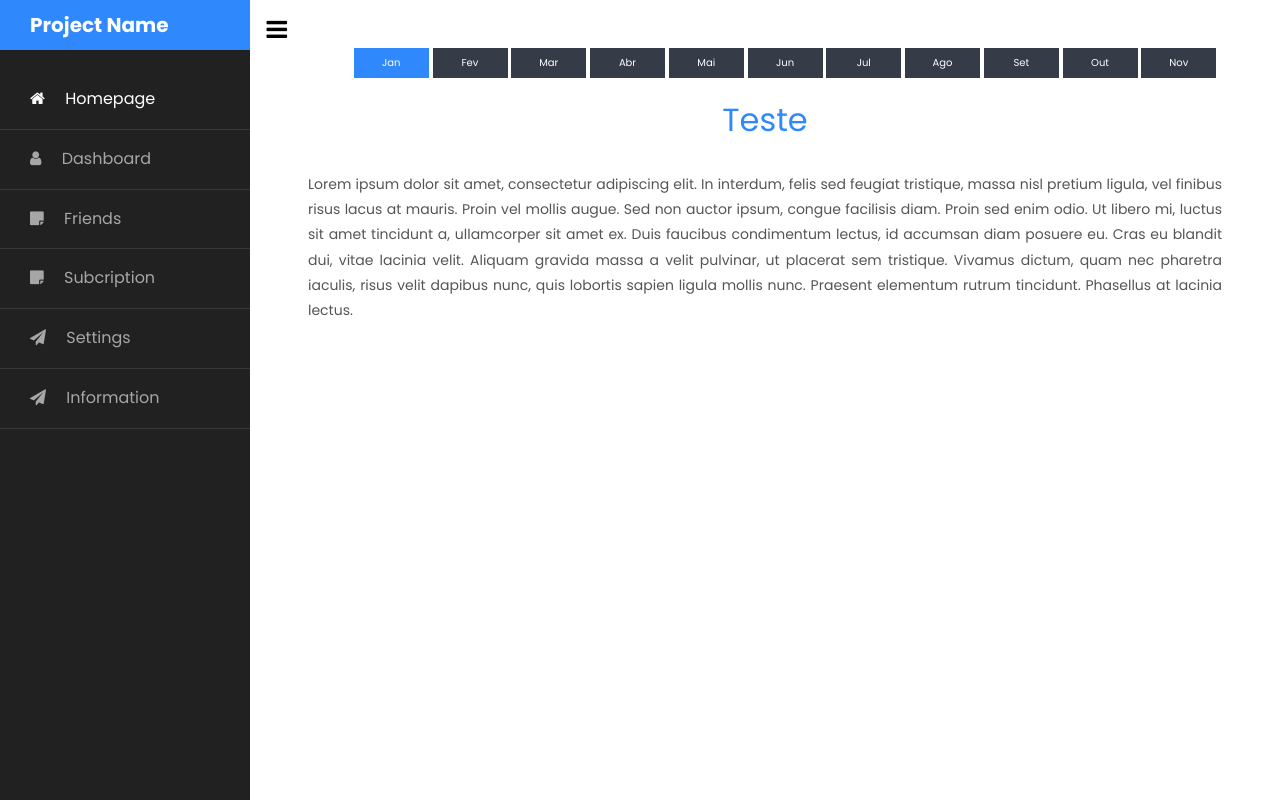
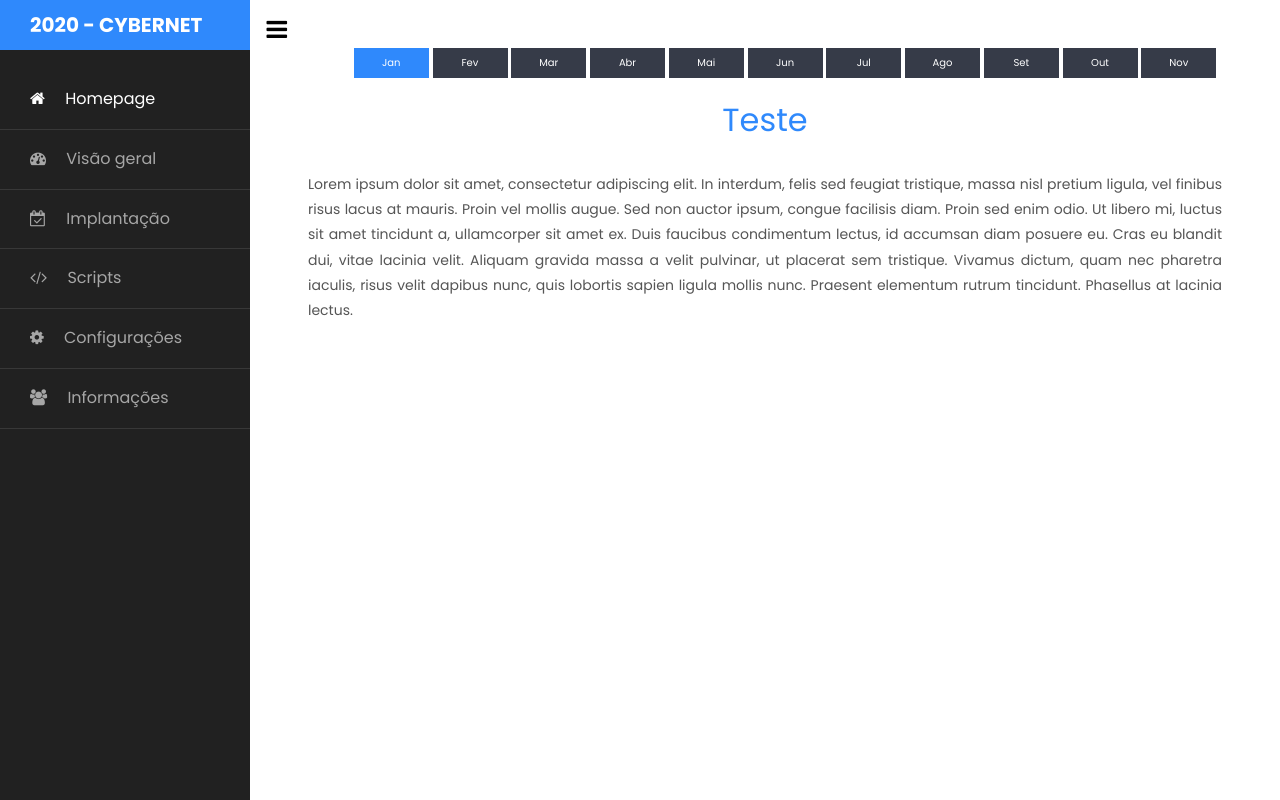
Before and after one commit to monteirocarlos/sistemainfra, a plain HTML site: page index.html in a window 1280 px wide. Drawn offline with Linux system fonts and the light colour scheme.

Commit message:
Feito algumas correções e teste de alinhamento com css.

```diff
--- a/index.html
+++ b/index.html
@@ -18,28 +18,28 @@
 				<div class="custom-menu">
 					<button type="button" id="sidebarCollapse" class="btn btn-primary">
 	          <i class="fa fa-bars"></i>
-	          <span class="sr-only">Toggle Menu</span>
+	          <span class="sr-only"></span>
 	        </button>
         </div>
-	  		<h1><a href="index.html" class="logo">Project Name</a></h1>
+	  		<h1><a href="index.html" class="logo">2020 - CYBERNET</a></h1>
         <ul class="list-unstyled components mb-5">
           <li class="active">
             <a href="#"><span class="fa fa-home mr-3"></span> Homepage</a>
           </li>
           <li>
-              <a href="#"><span class="fa fa-user mr-3"></span> Dashboard</a>
+              <a href="#"><span class="fa fa-dashboard mr-3"></span> Visão geral</a>
           </li>
           <li>
-            <a href="#"><span class="fa fa-sticky-note mr-3"></span> Friends</a>
+            <a href="#"><span class="fa fa-calendar-check-o mr-3"></span> Implantação</a>
           </li>
           <li>
-            <a href="#"><span class="fa fa-sticky-note mr-3"></span> Subcription</a>
+            <a href="#"><span class="fa fa-code mr-3"></span> Scripts</a>
           </li>
           <li>
-            <a href="#"><span class="fa fa-paper-plane mr-3"></span> Settings</a>
+            <a href="#"><span class="fa fa-gear mr-3"></span> Configurações</a>
           </li>
           <li>
-            <a href="#"><span class="fa fa-paper-plane mr-3"></span> Information</a>
+            <a href="#"><span class="fa fa-users mr-3"></span> Informações</a>
           </li>
         </ul>
 
```
